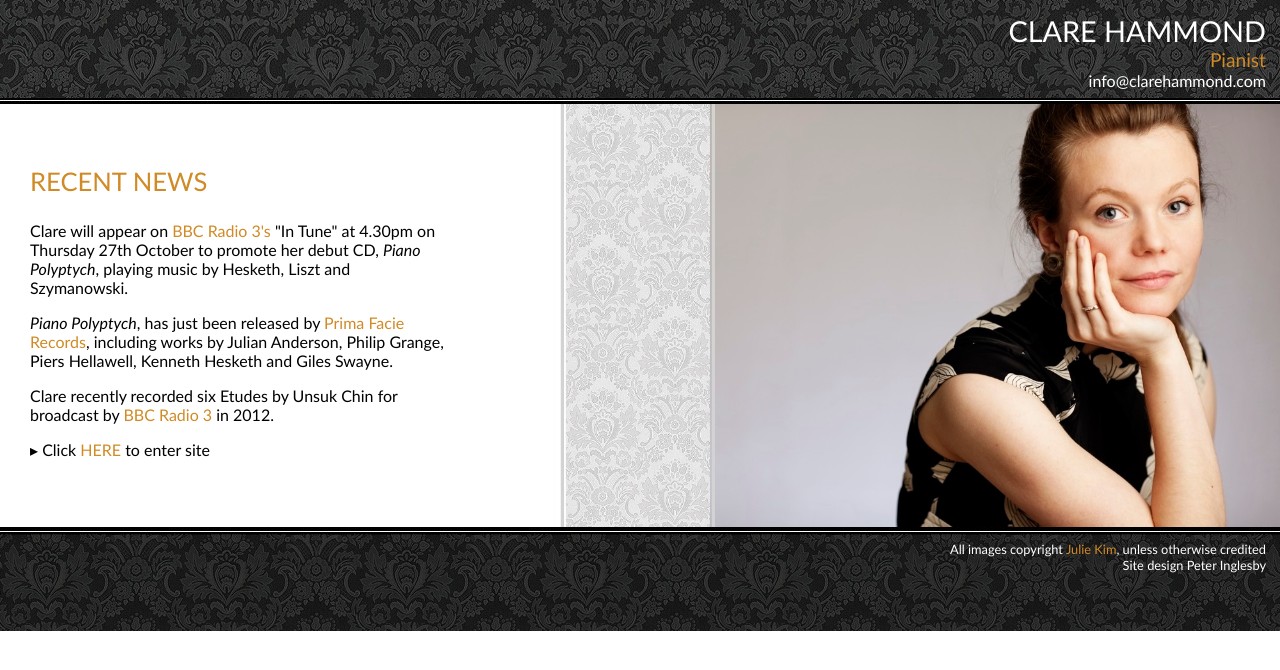
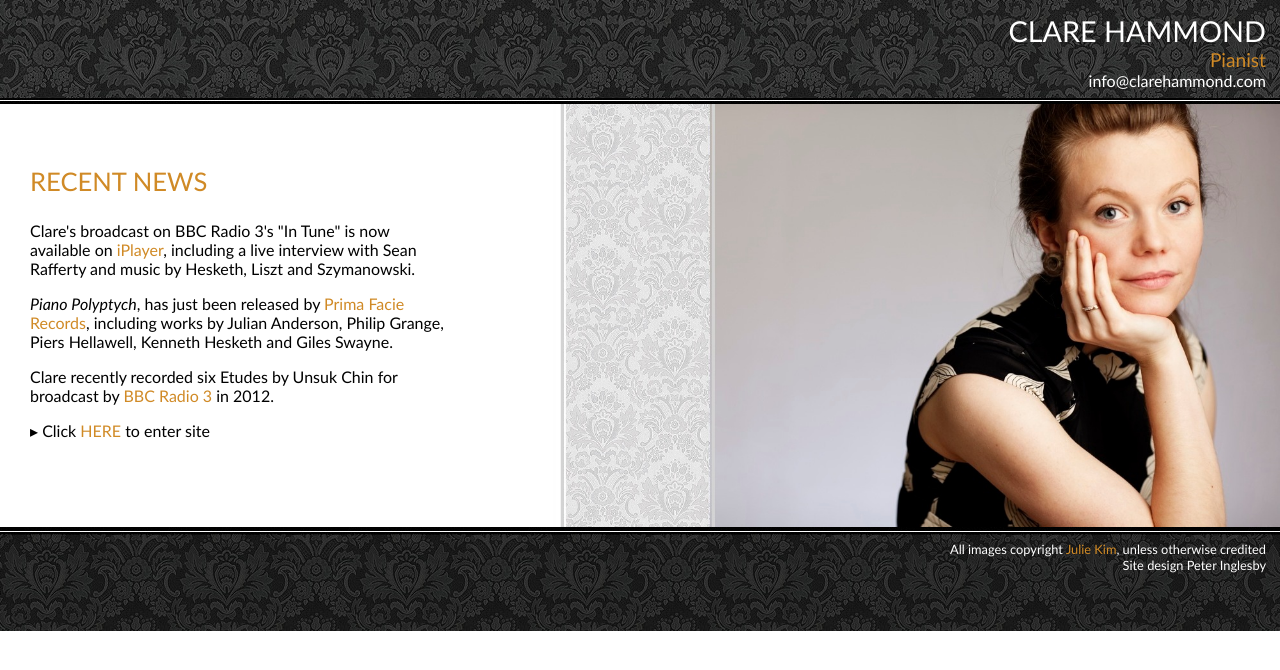
Before and after one commit to hammonc/clarehammond.com, a Jekyll site: the page built from index.html, in a window 1280 px wide. Shown: the top 670 px of the page. Built offline with Jekyll 4.4.1, drawn with Linux system fonts in a browser that asks for light colours.

Commit message:
in tune to biogs

```diff
--- a/biography.html
+++ b/biography.html
@@ -10,7 +10,7 @@ image: biog.jpg
 <p>A passionate advocate of twentieth and twenty-first century music, Clare combines a formidable technique and virtuosic flair onstage with stylistic integrity and attention to detail. Since her debut with orchestra at the age of eleven, she has acquired a concerto repertoire of over 15 works which she has performed at major venues across the UK and on the continent. Solo engagements have included recitals in concert series and festivals across Britain, in France, Italy, Denmark and Russia.</p>
 
 <div class="concealed">
-  <p>Forthcoming highlights include the release of her debut CD by Prima Facie records, a BBC broadcast of etudes by Unsuk Chin and a recording of Panufnik’s complete piano works. Keen to collaborate with composers, Clare will premiere works written for her by Kenneth Hesketh, James Francis Brown, Peter Fribbins, Alan Mills, David Matthews and Robin Walker in the 2011/12 concert season. Clare is a committed chamber musician and has collaborated with Andrew Kennedy, Jennifer Pike, Philippe Graffin, Lawrence Power, Ruth Palmer and the Endellion, Dante and Benaïm String Quartets. She has recently performed London premieres of works by Sally Beamish and Edward Harper at the Southbank Centre with cellist Richard Birchall, and the two are performing a Beethoven sonata cycle in 2011.</p>
+  <p>Clare has just released her debut CD for Prima Facie Records, and recently appeared on BBC Radio 3's 'In Tune' to promote the disk. Forthcoming highlights include a BBC broadcast of etudes by Unsuk Chin and a recording of Panufnik’s complete piano works. Keen to collaborate with composers, Clare will premiere works written for her by Kenneth Hesketh, James Francis Brown, Peter Fribbins, Alan Mills, David Matthews and Robin Walker in the 2011/12 concert season. Clare is a committed chamber musician and has collaborated with Andrew Kennedy, Jennifer Pike, Philippe Graffin, Lawrence Power, Ruth Palmer and the Endellion, Dante and Benaïm String Quartets. She has recently performed London premieres of works by Sally Beamish and Edward Harper at the Southbank Centre with cellist Richard Birchall, and the two are performing a Beethoven sonata cycle in 2011.</p>
 
   <p>Eager to extend the boundaries of traditional concert life, Clare is intrigued by new perspectives that musicological study can bring to bear on performance. She is currently completing a doctoral thesis on twentieth-century, left-hand piano concertos, is to publish a paper on Britten in the forthcoming volume <em>Benjamin Britten - echoes of time and place</em>, and was convenor for the RMA Study Day 'Performing Musicology' held at City University London in June. A committed communicator, Clare enjoys introducing recitals, pre- and post-concert talks, and giving lecture recitals to audiences of all levels.</p>
 
--- a/index.html
+++ b/index.html
@@ -7,7 +7,7 @@ layout: with-header-and-footer
 </div>
 <div id="news">
   <h3 class="page-heading">RECENT NEWS</h3>
-  <p>Clare will appear on <a href="http://www.bbc.co.uk/iplayer/console/bbc_radio_three" target="_blank">BBC Radio 3's</a> "In Tune" at 4.30pm on Thursday 27th October to promote her debut CD, <em>Piano Polyptych</em>, playing music by Hesketh, Liszt and Szymanowski.</p>
+  <p>Clare's broadcast on BBC Radio 3's "In Tune" is now available on <a href="http://www.bbc.co.uk/iplayer/search?q=in%20tune" target="_blank">iPlayer</a>, including a live interview with Sean Rafferty and music by Hesketh, Liszt and Szymanowski.</p>
 <em>Piano Polyptych</em>, has just been released by <a href="http://www.primafacie.ascrecords.com/index.html" target="_blank">Prima Facie Records</a>, including works by Julian Anderson, Philip Grange, Piers Hellawell, Kenneth Hesketh and Giles Swayne.</p>
   <p>Clare recently recorded six Etudes by Unsuk Chin for broadcast by <a href="http://www.bbc.co.uk/radio3/" target="_blank">BBC Radio 3</a> in 2012.</p>
   <p>&#9656; Click <a href="biography.html">HERE</a> to enter site</p>
```
Also changed, not shown: 2 other files.
